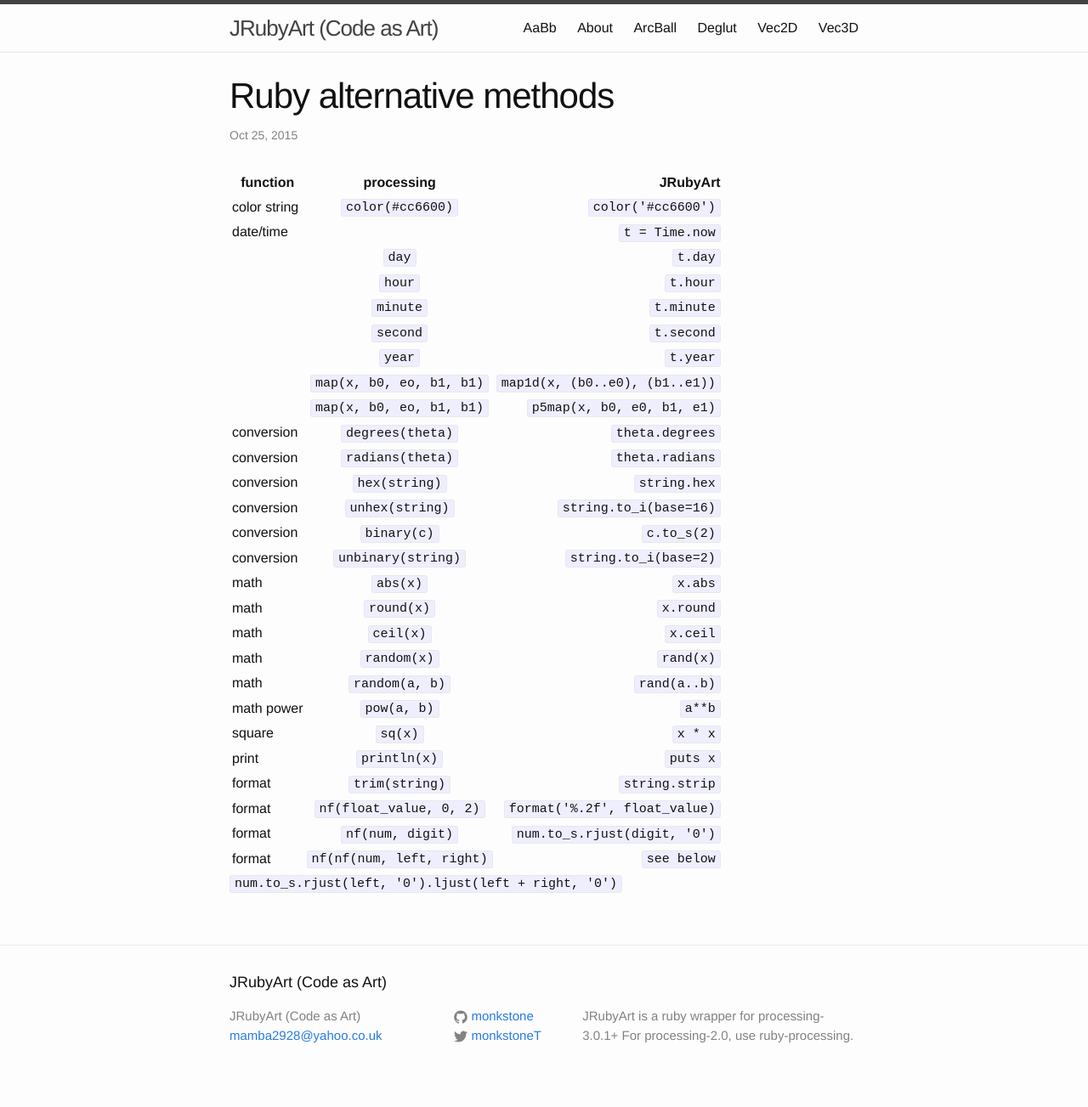
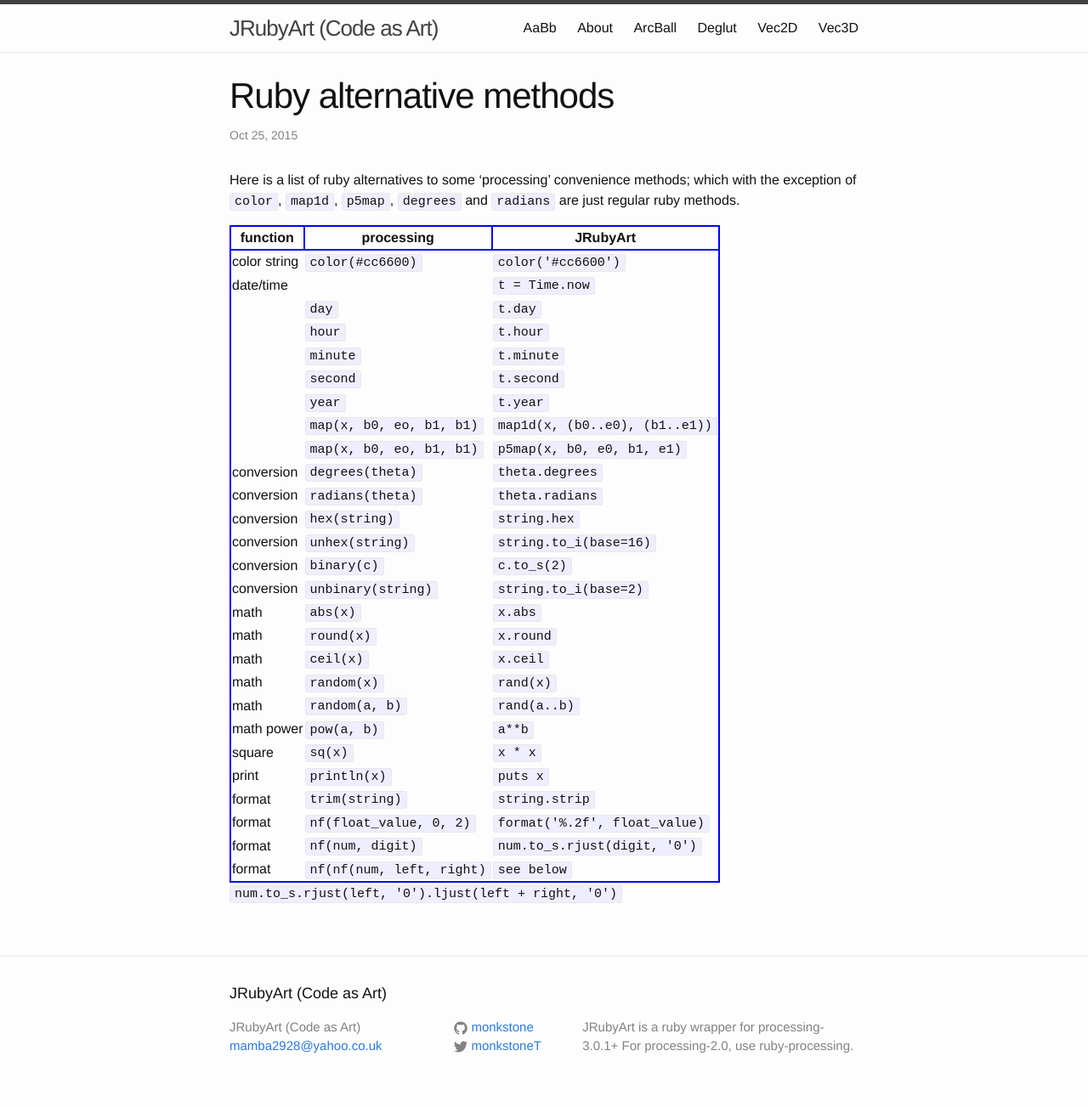
Before and after one commit to ruby-processing/ruby-processing.github.io, a Jekyll site: the page built from _posts/2015-10-25-ruby_alternative.md, in a window 1280 px wide. Shown: the whole page at 85% size. Built offline with Jekyll 4.4.1, drawn with Linux system fonts in a browser that asks for light colours.

Commit message:
table borders

```diff
--- a/_posts/2015-10-25-ruby_alternative.md
+++ b/_posts/2015-10-25-ruby_alternative.md
@@ -5,9 +5,21 @@
 categories: jruby_art update
 permalink: /alternatives/
 ---
+<style>
+table{
+    border-collapse: collapse;
+    border-spacing: 0;
+    border:2px solid #0000FF;
+}
+
+th{
+    border:2px solid #0000FF;
+}
+</style>
+Here is a list of ruby alternatives to some 'processing' convenience methods; which with the exception of `color`, `map1d`, `p5map`, `degrees` and `radians` are just regular ruby methods.
 
 |function       |processing            |JRubyArt           |
-|----------     |:-------------:       |------:            |
+|----------     |-------------       |------            |
 |color string   |`color(#cc6600)`      |`color('#cc6600')` |
 |date/time      |                      |`t = Time.now`       |
 |               |`day`                   |`t.day`              |
```
Also changed, not shown: _posts/2015-09-28-comparison.md (+12 -0 lines).
